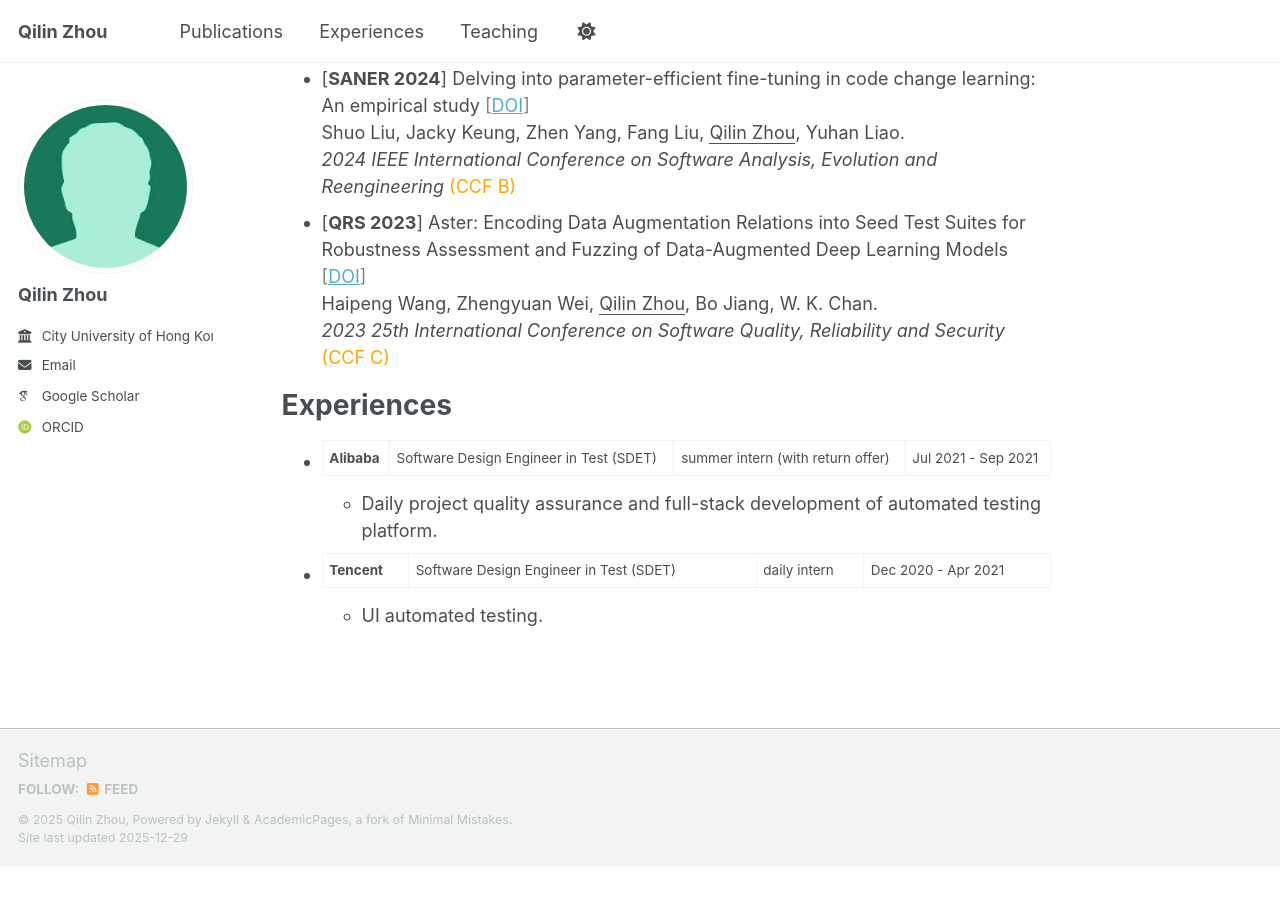
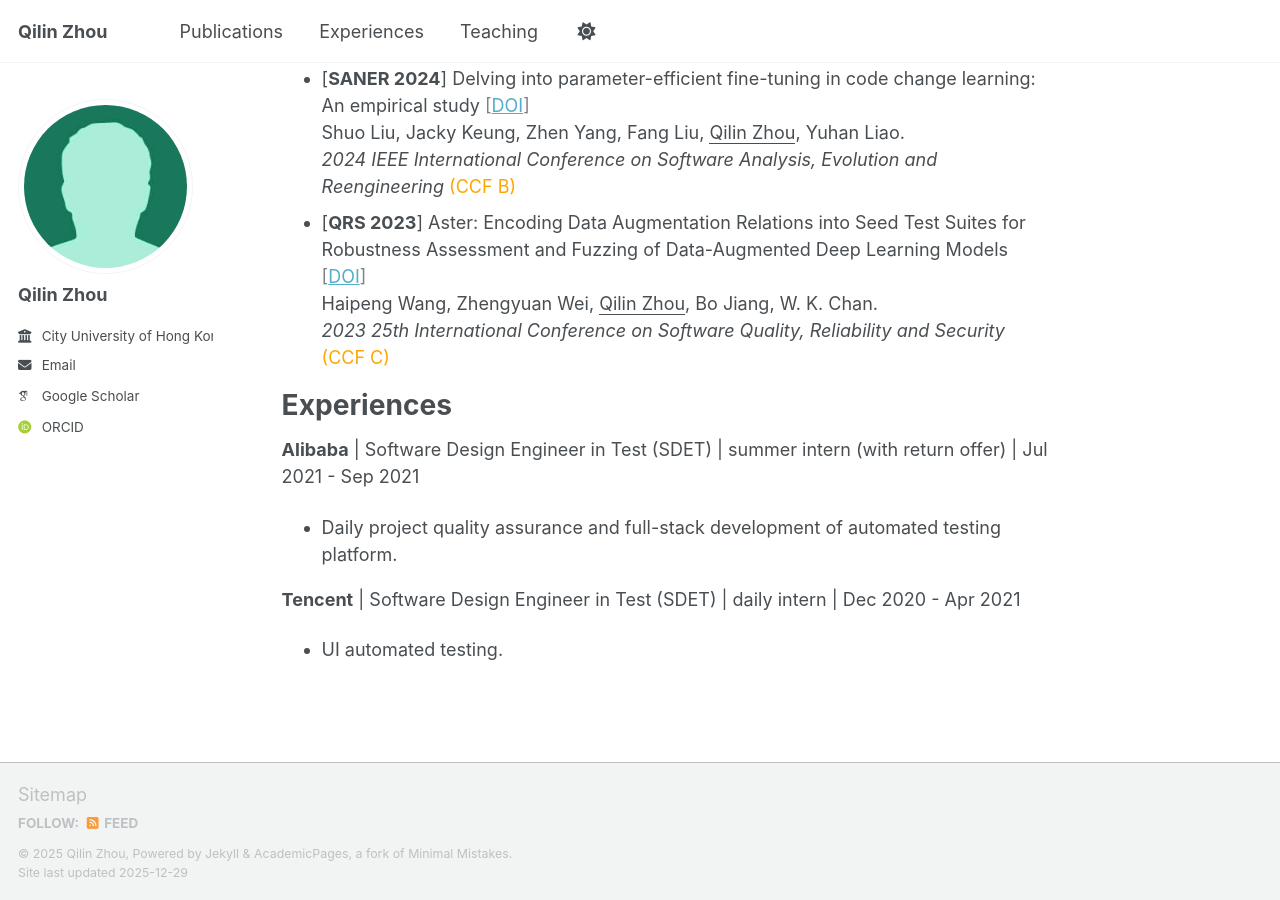
Before and after one commit to qilin-zhou/qilin-zhou.github.io, a Jekyll site: the page built from _pages/about.md, in a window 1280 px wide and 900 px high, scrolled down 1118 px. Built offline with Jekyll 4.4.1, drawn with Linux system fonts in a browser that asks for light colours; some web fonts are replaced; a script bundle is joined from its source files by our own code; library files that are not in the unit come from our copies; before the commit the page ends 1984 px from its top, so only the background shows below that.

```diff
--- a/_pages/about.md
+++ b/_pages/about.md
@@ -41,8 +41,8 @@ _IEEE Transactions on Reliability_ <span style="color: Orange;"> (JCR Q1, CCF C)
 Experiences
 ======
 
-- **Alibaba** | Software Design Engineer in Test (SDET) | summer intern (with return offer) | Jul 2021 - Sep 2021
+**Alibaba** | Software Design Engineer in Test (SDET) | summer intern (with return offer) | Jul 2021 - Sep 2021
   - Daily project quality assurance and full-stack development of automated testing platform.
 
-- **Tencent** | Software Design Engineer in Test (SDET) | daily intern | Dec 2020 - Apr 2021
+**Tencent** | Software Design Engineer in Test (SDET) | daily intern | Dec 2020 - Apr 2021
   - UI automated testing.
```
